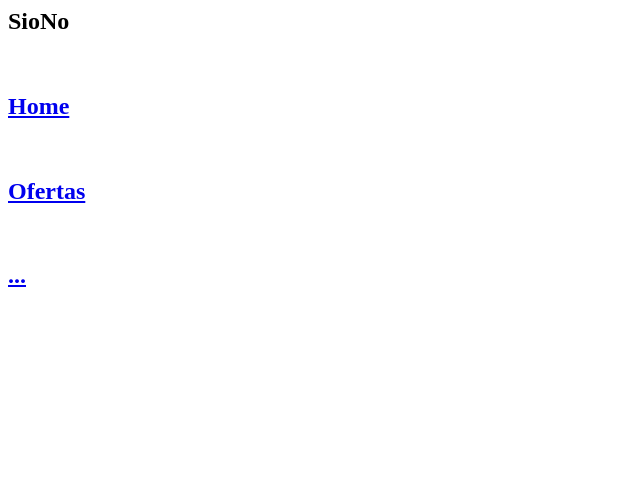
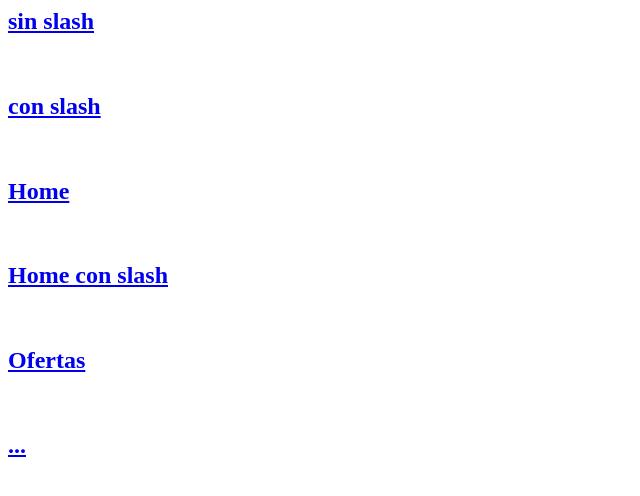
Before and after one commit to ggerena/mpapp, a plain HTML site: page index.html in a window 1280 px wide. Shown: the whole page, without its empty margins (0-640 px from the left). Drawn offline with Linux system fonts and the light colour scheme.

Commit message:
secciones

```diff
--- a/index.html
+++ b/index.html
@@ -2,9 +2,11 @@
 <head>
   <title>this is a test, test, test</title>
 </head>
-<body
-  <a href="http://www.mallplaza.cl"><h2>SioNo</h2></a><br>
+<body>
+  <a href="http://www.mallplaza.cl"><h2>sin slash</h2></a><br>
+  <a href="http://www.mallplaza.cl/"><h2>con slash</h2></a><br>
   <a href="http://www.mallplaza.cl/app"><h2>Home</h2></a><br>
+  <a href="http://www.mallplaza.cl/app/"><h2>Home con slash</h2></a><br>
   <a href="http://www.mallplaza.cl/app/ofertas"><h2>Ofertas</h2></a><br>
   <a href="mallplazaapp://ofertas"><h2>...</h2></a><br>
 </body>
```
